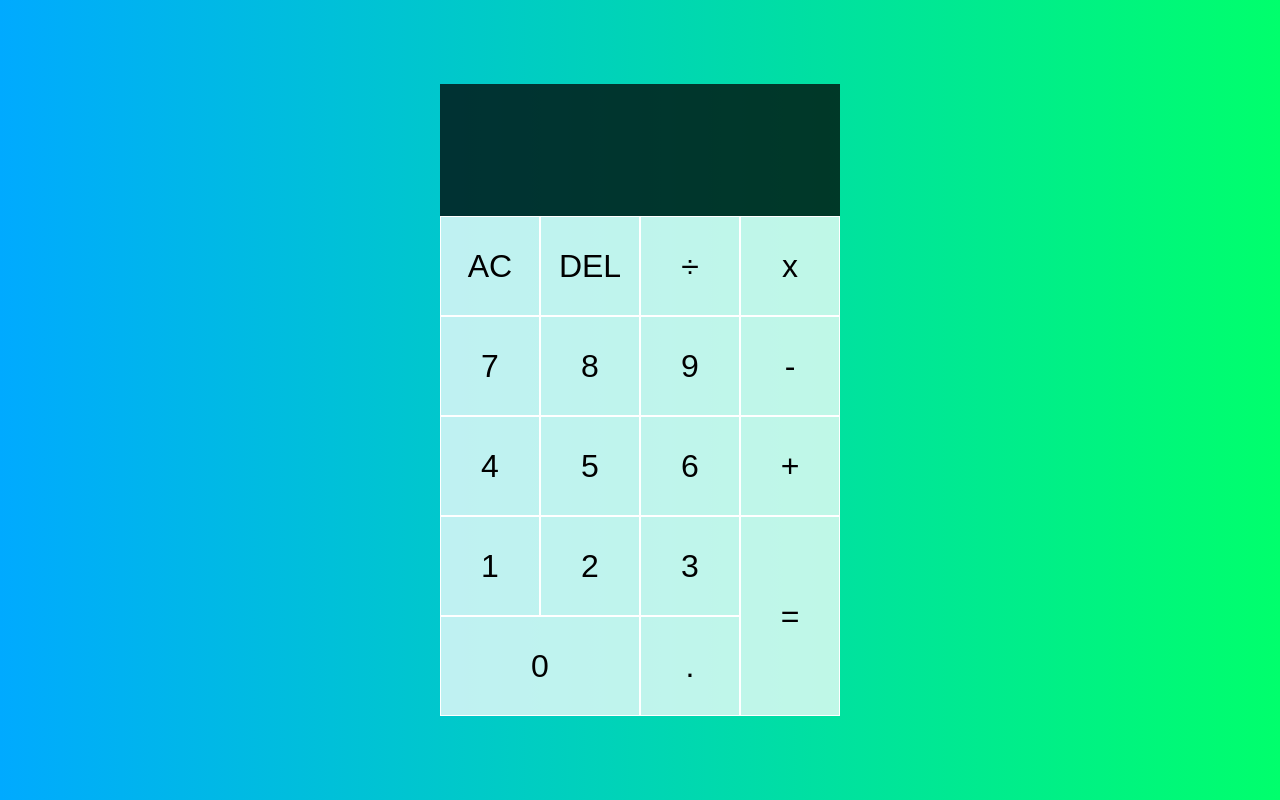
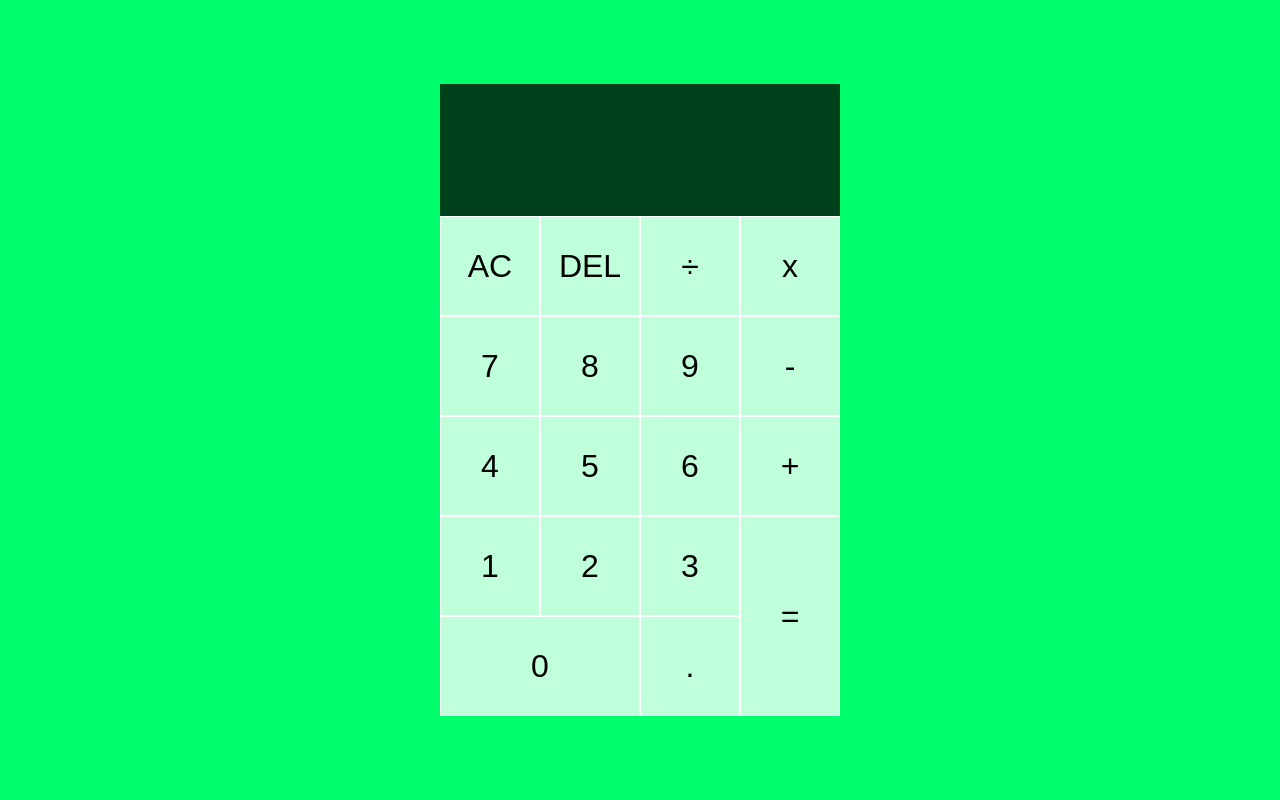
Before and after one commit to YazanAlkhalil/calculator, a plain HTML site: page index.html in a window 1280 px wide. Drawn offline with Linux system fonts and the light colour scheme.

Commit message:
change background color

```diff
--- a/style.css
+++ b/style.css
@@ -12,7 +12,7 @@
 body {
     padding: 0;
     margin: 0;
-    background: linear-gradient(to right, #00AAFF, #00FF6C);
+    background: #00FF6C;
   }
   .calculator {
     display: grid;
```
